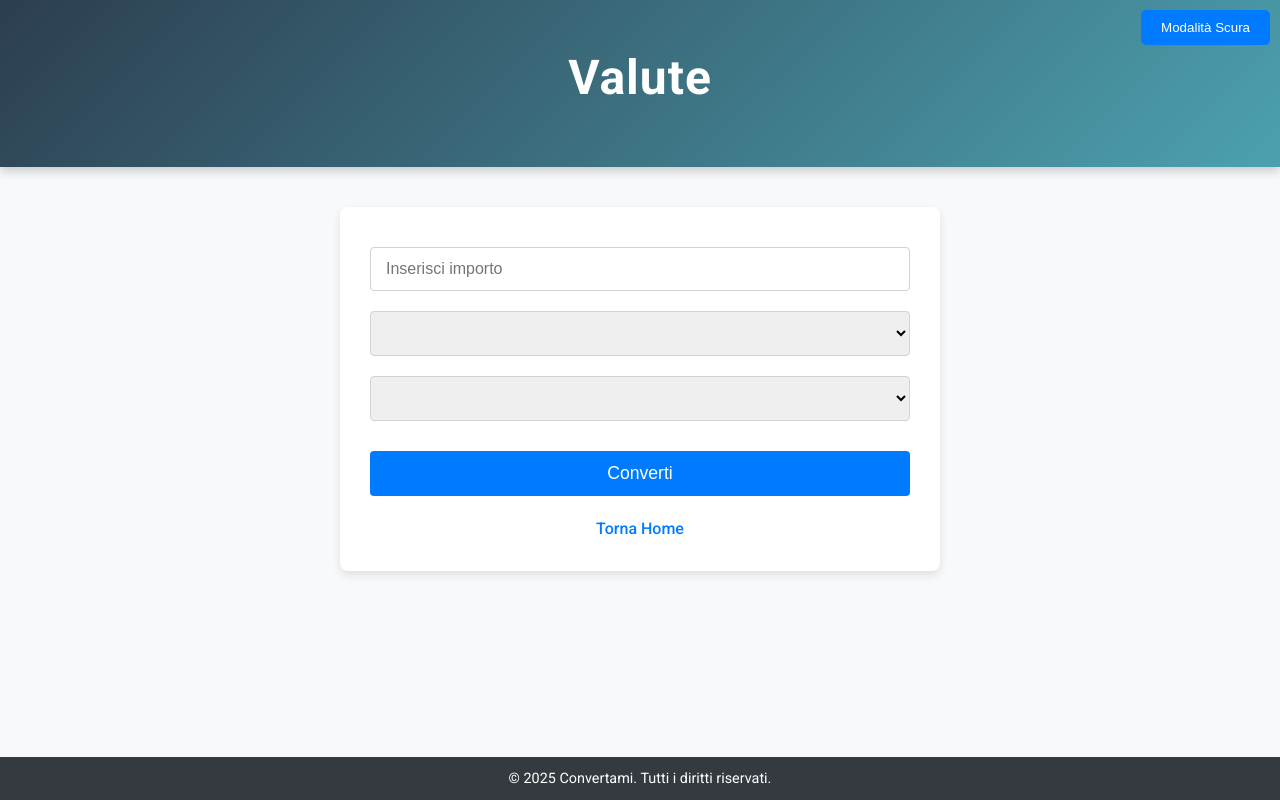
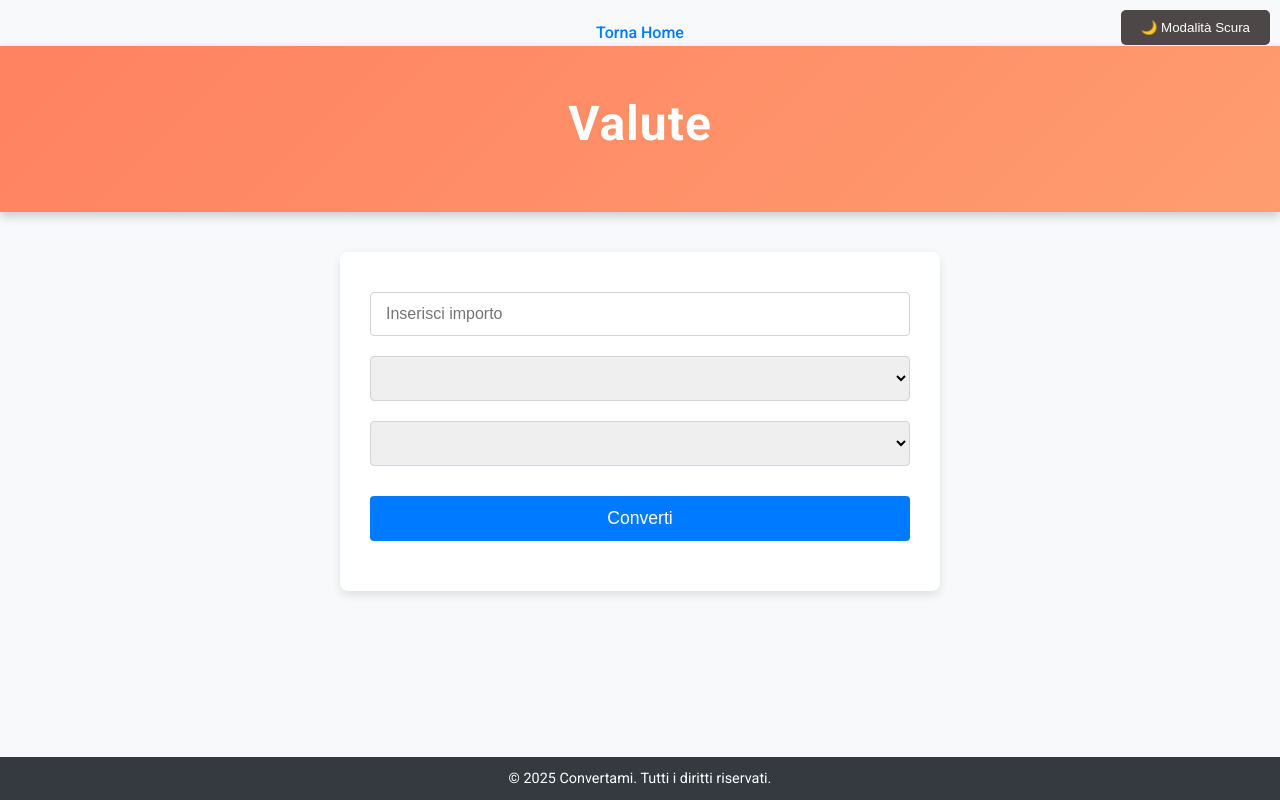
Before and after one commit to riccardomurachelli/convertami, a website: page public/currencies.html in a window 1280 px wide. Drawn offline with Linux system fonts and the light colour scheme; no server answers.

Commit message:
Aggiornato il tema scuro con nuove animazioni e miglioramenti visivi; aggiunto pulsante di attivazione/disattivazione della modalità scura in tutte le pagine.

```diff
--- a/public/css/styles.css
+++ b/public/css/styles.css
@@ -50,11 +50,20 @@ body.dark-mode {
 }
 /* Header */
 header {
-  background: linear-gradient(135deg, #2C3E50, #4CA1AF);
+  background: linear-gradient(135deg, #FF7E5F, #FEB47B);
   color: #fff;
   padding: 40px 20px;
   text-align: center;
-  box-shadow: 0 4px 10px rgba(0,0,0,0.2);
+  box-shadow: 0 4px 10px rgba(0, 0, 0, 0.2);
+  background-size: 200% 200%;
+  animation: gradient-animation 6s ease infinite;
+}
+
+body.dark-mode header {
+  background: linear-gradient(135deg, #6A11CB, #2575FC);
+  color: #fff;
+  background-size: 200% 200%;
+  animation: gradient-animation 6s ease infinite;
 }
 
 .header-container h1 {
@@ -65,6 +74,19 @@ header {
 
 .header-container p {
   font-size: 1.2rem;
+}
+
+/* Gradient animation */
+@keyframes gradient-animation {
+  0% {
+    background-position: 0% 50%;
+  }
+  50% {
+    background-position: 100% 50%;
+  }
+  100% {
+    background-position: 0% 50%;
+  }
 }
 
 /* Main container */
@@ -186,6 +208,22 @@ main {
   font-weight: 500;
 }
 
+.theme-toggle {
+  position: fixed;
+  top: 10px;
+  right: 10px;
+  padding: 10px 20px;
+  background-color: #4d4747;
+  color: #ffffff;
+  border: none;
+  border-radius: 5px;
+  cursor: pointer;
+}
+.dark-mode .theme-toggle {
+  background-color: #e4e46b;
+  color: #000000;
+}
+
 /* Footer */
 footer {
   background: #343a40;
--- a/public/currencies.html
+++ b/public/currencies.html
@@ -9,8 +9,9 @@
   <script src="js/theme.js"></script>
   <script defer src="js/currencies.js"></script>
 </head>
-<body>
-  <button class="theme-toggle" onclick="toggleDarkMode()">Modalità Scura</button>
+<body onload="applyThemeOnLoad()">
+        <a href="index.html" class="back-link">Torna Home</a>
+  <button class="theme-toggle" onclick="toggleDarkMode()"></button>
   <header>
     <div class="header-container">
       <h1>Valute</h1>
@@ -23,7 +24,7 @@
       <select id="currencyTo" class="select-field"></select>
       <button onclick="convertCurrency()" class="action-button">Converti</button>
       <h2 id="result" class="result-text"></h2>
-      <a href="index.html" class="back-link">Torna Home</a>
+
     </div>
   </main>
   <footer>
--- a/public/js/theme.js
+++ b/public/js/theme.js
@@ -4,10 +4,10 @@ function setTheme(isDark) {
     const button = document.querySelector('.theme-toggle');
     if (isDark) {
       body.classList.add('dark-mode');
-      button.textContent = 'Modalità Chiara';
+      button.textContent = '☀️ Modalità Chiara';
     } else {
       body.classList.remove('dark-mode');
-      button.textContent = 'Modalità Scura';
+      button.textContent = '🌙 Modalità Scura';
     }
   }
 
```
Also changed, not shown: public/files.html (+2 -2 lines), public/index.html (+2 -2 lines), public/units.html (+2 -2 lines).
